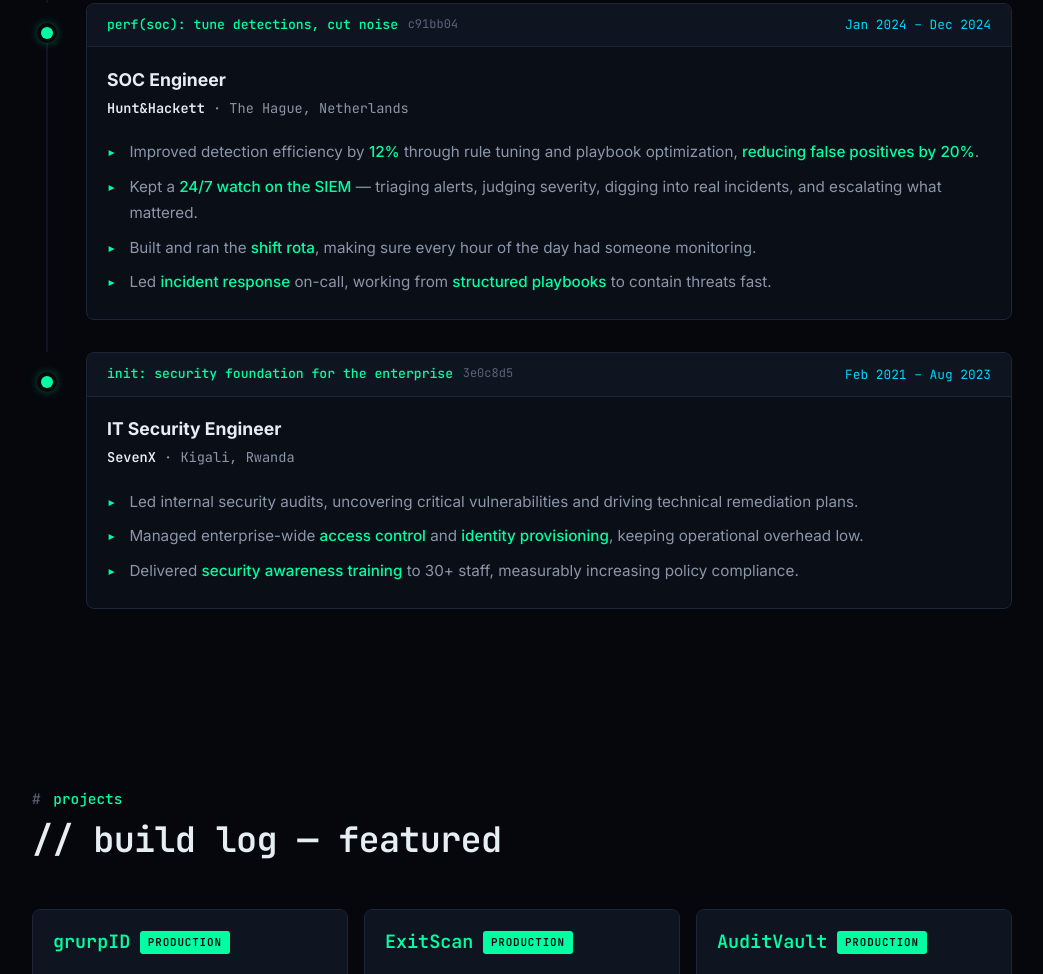
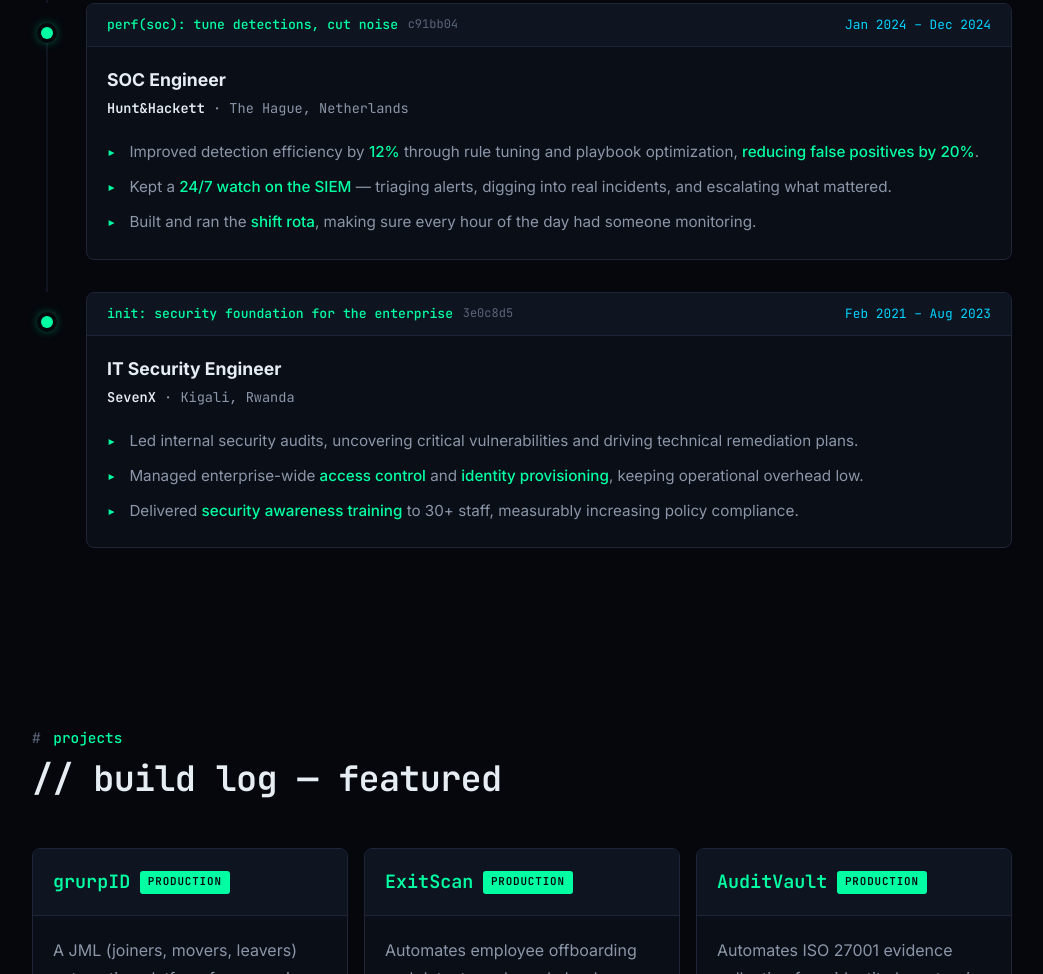
Before and after one commit to Leufi/samuel-portfolio, a website: page index.html in a window 1280 px wide. Shown: the part 3281-4255 px from the top of the page, without its empty margins (20-1063 px from the left). Drawn offline with Linux system fonts and the light colour scheme.

Commit message:
Remove incident response lead and severity judging from SOC bullets

```diff
--- a/index.html
+++ b/index.html
@@ -375,16 +375,12 @@
                 and playbook optimization, <span class="hl">reducing false positives by 20%</span>.
               </li>
               <li>
-                Kept a <span class="hl">24/7 watch on the SIEM</span> — triaging alerts, judging
-                severity, digging into real incidents, and escalating what mattered.
+                Kept a <span class="hl">24/7 watch on the SIEM</span> — triaging alerts,
+                digging into real incidents, and escalating what mattered.
               </li>
               <li>
                 Built and ran the <span class="hl">shift rota</span>, making sure every hour of
                 the day had someone monitoring.
-              </li>
-              <li>
-                Led <span class="hl">incident response</span> on-call, working from
-                <span class="hl">structured playbooks</span> to contain threats fast.
               </li>
             </ul>
           </div>
```
